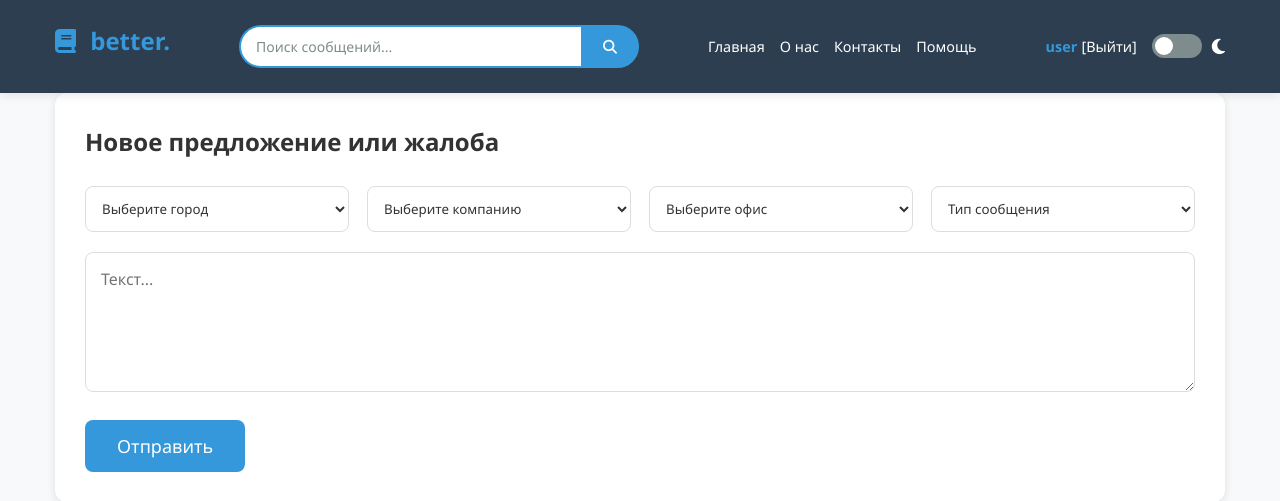
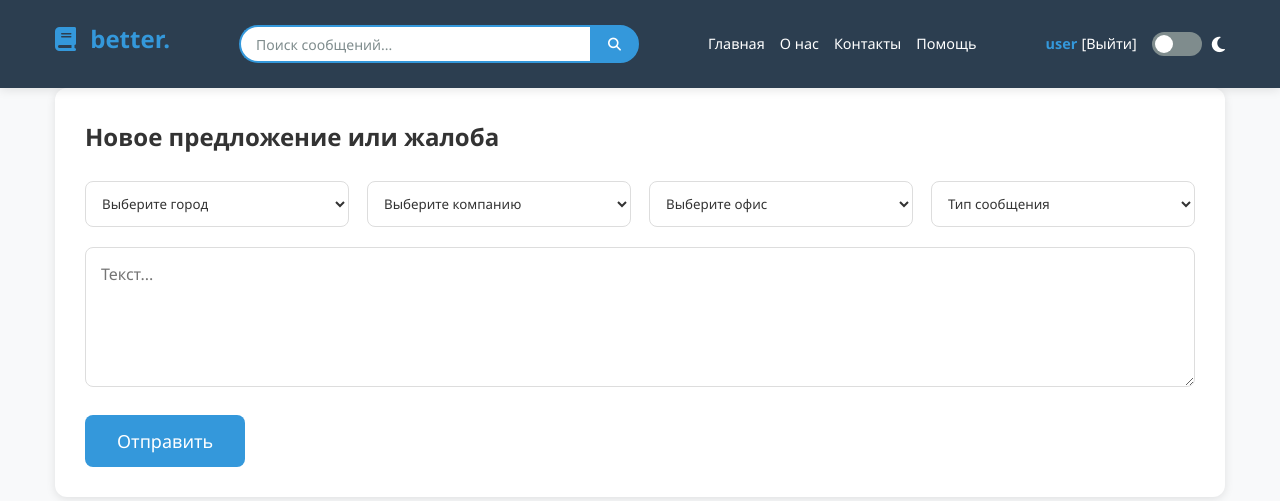
Before and after one commit to oxpannuk/better, a PHP site: page /index.php in a window 1280 px wide. Shown: the top 501 px of the page. Run offline with PHP 8.4, Linux system fonts and the light colour scheme; a user stored in the database is signed in; data comes from the database, SQL or seed files in the repository.

Commit message:
complete ver 1.1

```diff
--- a/api.php
+++ b/api.php
@@ -1,6 +1,4 @@
 <?php
-// api.php — полностью исправленная и рабочая версия
-
 session_start();
 
 if (!file_exists('db.php')) {
--- a/auth.php
+++ b/auth.php
@@ -1,5 +1,5 @@
 <?php
-// auth.php обработчик регистрации и входа
+// обработчик регистрации и входа
 session_start();
 require_once 'db.php';
 
@@ -11,7 +11,7 @@ if ($_POST['action'] ?? '' === 'register') {
         die('Логин минимум 3 символа, пароль — 6+');
     }
 
-    // Проверка, что такой логин уже есть
+    // Проверка что такой логин уже есть
     $stmt = $pdo->prepare("SELECT id FROM users WHERE username = ?");
     $stmt->execute([$username]);
     if ($stmt->fetch()) {
@@ -22,7 +22,7 @@ if ($_POST['action'] ?? '' === 'register') {
     $stmt = $pdo->prepare("INSERT INTO users (username, password, role) VALUES (?, ?, 'user')");
     $stmt->execute([$username, $hash]);
 
-    // Можно сразу авторизовать после регистрации
+    // авторизование после регистрации
     $user_id = $pdo->lastInsertId();
     $_SESSION['user_id'] = $user_id;
     $_SESSION['username'] = $username;
--- a/header.php
+++ b/header.php
@@ -132,7 +132,7 @@ require_once 'db.php';
             font-size: 0.9em;
         }
 
-        /* СТАРЫЙ СТИЛЬ ПОИСКА */
+        /* УМЕНЬШЕННАЯ КНОПКА ПОИСКА */
         .search-form {
             display: flex;
             margin: 10px 0;
@@ -143,7 +143,7 @@ require_once 'db.php';
 
         .search-input {
             flex: 1;
-            padding: 10px 15px;
+            padding: 8px 15px;
             border: 2px solid var(--primary-color);
             border-right: none;
             border-radius: 25px 0 0 25px;
@@ -151,6 +151,7 @@ require_once 'db.php';
             color: var(--text-color);
             outline: none;
             font-size: 14px;
+            height: 38px;
         }
 
         .search-input::placeholder {
@@ -162,10 +163,14 @@ require_once 'db.php';
             color: white;
             border: 2px solid var(--primary-color);
             border-radius: 0 25px 25px 0;
-            padding: 10px 20px;
+            padding: 8px 16px;
             cursor: pointer;
             transition: background 0.3s;
-            font-size: 14px;
+            font-size: 13px;
+            height: 38px;
+            display: flex;
+            align-items: center;
+            justify-content: center;
         }
 
         .search-btn:hover {
@@ -303,7 +308,7 @@ require_once 'db.php';
             <nav class="nav">
                 <a href="index.php" class="logo"><i class="fas fa-book"></i> better.</a>
 
-                <!-- СТАРАЯ ПОИСКОВАЯ ФОРМА -->
+                <!-- УМЕНЬШЕННАЯ ФОРМА ПОИСКА -->
                 <form method="GET" action="search.php" class="search-form">
                     <input type="text" name="q" placeholder="Поиск сообщений..." class="search-input"
                            value="<?= htmlspecialchars($_GET['q'] ?? '') ?>">
--- a/index.php
+++ b/index.php
@@ -134,13 +134,14 @@ function renderMessage($msg, $current_user_id, $is_admin, $depth = 0)
             <button class="delete-btn" onclick="deleteMessage(' . $msg['id'] . ')" style="background:none; border:none; cursor:pointer; color:var(--danger-color); margin-left:10px;"><i class="fas fa-trash"></i> Удалить</button>
             ' : '') . '
 
-            <button onclick="toggleReply(' . $msg['id'] . ')" style="background:none; border:none; cursor:pointer; color:var(--primary-color); margin-left:10px;"><i class="fas fa-reply"></i> Ответить</button>
+            ' . ($depth === 0 ? '<button onclick="toggleReply(' . $msg['id'] . ')" style="background:none; border:none; cursor:pointer; color:var(--primary-color); margin-left:10px;"><i class="fas fa-reply"></i> Ответить</button>' : '') . '
         </div>
 
+        ' . ($depth === 0 ? '
         <div id="reply-form-' . $msg['id'] . '" style="display:none; margin-top:15px;">
             <textarea id="reply-text-' . $msg['id'] . '" placeholder="Ваш ответ..." style="width:100%; min-height:80px; padding:10px; border:1px solid var(--border-color); border-radius:8px; background:var(--card-bg); color:var(--text-color);"></textarea>
             <button onclick="submitReply(' . $msg['id'] . ')" style="margin-top:10px; padding:8px 16px; background:var(--primary-color); color:white; border:none; border-radius:6px; cursor:pointer;">Отправить</button>
-        </div>
+        </div>' : '') . '
 
         <div>
             <button id="show-replies-' . $msg['id'] . '" onclick="loadReplies(' . $msg['id'] . ')" style="background:none; border:none; cursor:pointer; color:var(--primary-color); margin-top:10px;">' . ($replies_count > 0 ? 'Показать ответы (' . $replies_count . ')' : 'Нет ответов') . '</button>
@@ -679,15 +680,6 @@ function loadReplies(id) {
                                 <i class="fas fa-trash"></i> Удалить
                             </button>
                             ` : ''}
-
-                            <button onclick="toggleReply(${reply.id})" style="background: none; border: none; cursor: pointer; color: var(--primary-color); margin-left: 10px;">
-                                <i class="fas fa-reply"></i> Ответить
-                            </button>
-                        </div>
-
-                        <div id="reply-form-${reply.id}" style="display:none; margin-top:15px;">
-                            <textarea id="reply-text-${reply.id}" placeholder="Ваш ответ..." style="width:100%; min-height:80px; padding:10px; border:1px solid var(--border-color); border-radius:8px; background: var(--card-bg); color: var(--text-color);"></textarea>
-                            <button onclick="submitReply(${reply.id})" style="margin-top:10px; padding:8px 16px; background:var(--primary-color); color:white; border:none; border-radius:6px; cursor:pointer;">Отправить</button>
                         </div>
                     `;
 
--- a/search.php
+++ b/search.php
@@ -146,13 +146,14 @@ function renderMessage($msg, $current_user_id, $is_admin, $depth = 0)
             <button class="delete-btn" onclick="deleteMessage(' . $msg['id'] . ')" style="background:none; border:none; cursor:pointer; color:var(--danger-color); margin-left:10px;"><i class="fas fa-trash"></i> Удалить</button>
             ' : '') . '
 
-            <button onclick="toggleReply(' . $msg['id'] . ')" style="background:none; border:none; cursor:pointer; color:var(--primary-color); margin-left:10px;"><i class="fas fa-reply"></i> Ответить</button>
+            ' . ($depth === 0 ? '<button onclick="toggleReply(' . $msg['id'] . ')" style="background:none; border:none; cursor:pointer; color:var(--primary-color); margin-left:10px;"><i class="fas fa-reply"></i> Ответить</button>' : '') . '
         </div>
 
+        ' . ($depth === 0 ? '
         <div id="reply-form-' . $msg['id'] . '" style="display:none; margin-top:15px;">
             <textarea id="reply-text-' . $msg['id'] . '" placeholder="Ваш ответ..." style="width:100%; min-height:80px; padding:10px; border:1px solid var(--border-color); border-radius:8px; background:var(--card-bg); color:var(--text-color);"></textarea>
             <button onclick="submitReply(' . $msg['id'] . ')" style="margin-top:10px; padding:8px 16px; background:var(--primary-color); color:white; border:none; border-radius:6px; cursor:pointer;">Отправить</button>
-        </div>
+        </div>' : '') . '
 
         <div>
             <button id="show-replies-' . $msg['id'] . '" onclick="loadReplies(' . $msg['id'] . ')" style="background:none; border:none; cursor:pointer; color:var(--primary-color); margin-top:10px;">' . ($replies_count > 0 ? 'Показать ответы (' . $replies_count . ')' : 'Нет ответов') . '</button>
```
Also changed, not shown: admin.php (+3 -12 lines).
